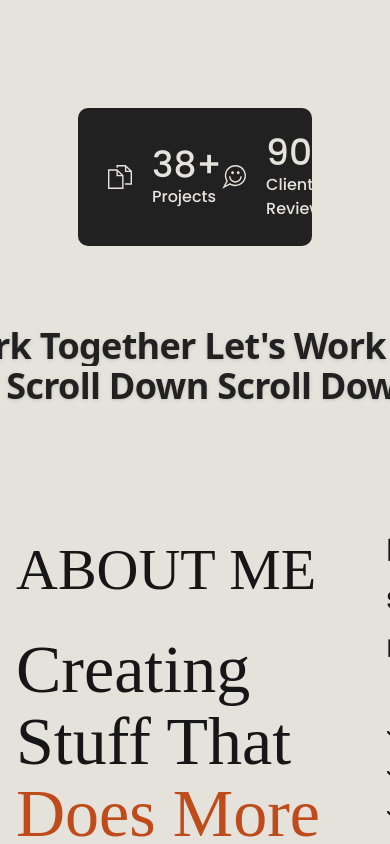
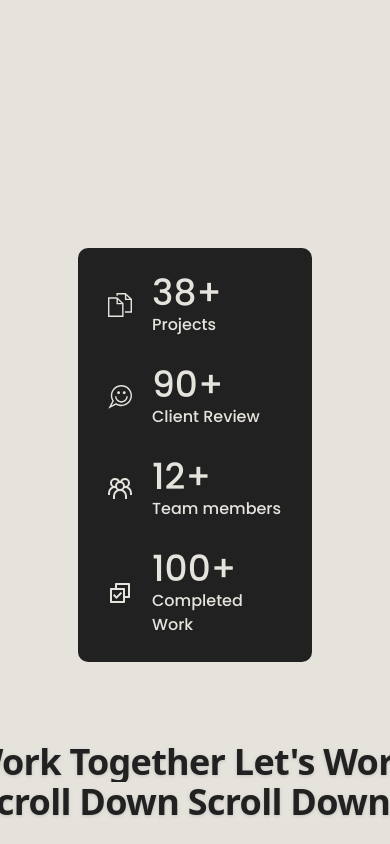
Before and after one commit to Munna-Scriptz/Portfolio, a React (Vite) app: page / in a window 390 px wide. Shown: the part 820-1664 px from the top of the page. Built offline with nearby package versions, Linux system fonts and the light colour scheme; a web font is replaced by a local one.

Commit message:
Counter Completed

```diff
--- a/src/components/Counter.jsx
+++ b/src/components/Counter.jsx
@@ -30,9 +30,9 @@ const Counter = () => {
 
 
   return (
-    <div className='flex justify-center items-center'>
+    <div id='Counter' className='flex justify-center items-center lg:mt-0 mt-[140px]'>
         <section className='bg-[#212121] py-[25px] px-[30px] w-[50%] rounded-[10px] mb-20' ref={expandRef}>
-            <div id="counterDiv" className='flex items-center justify-around'>
+            <div id="counterDiv" className='flex lg:flex-row lg:gap-0 gap-7 flex-col  lg:items-center justify-around'>
                 <div className='flex items-center gap-5'>
                     <div><TfiFiles className='text-2xl text-brand'/></div>
                     <div>
--- a/src/pages/Home.jsx
+++ b/src/pages/Home.jsx
@@ -15,7 +15,7 @@ export const Home = () => {
       <Counter/>
       <LetsWorkTogether/>
       <div className="relative">
-            <div className="sticky top-0 h-[1000px] py-[120px] bg-[#E4E2DB]">
+            <div className="sticky top-0 h-[1000px] lg:py-[120px] py-[50px] bg-[#E4E2DB]">
               <AboutMe/>
             </div>
             <div className="sticky top-0 h-[900px] bg-[#E4E2DB] border-t border-Primary">
```
